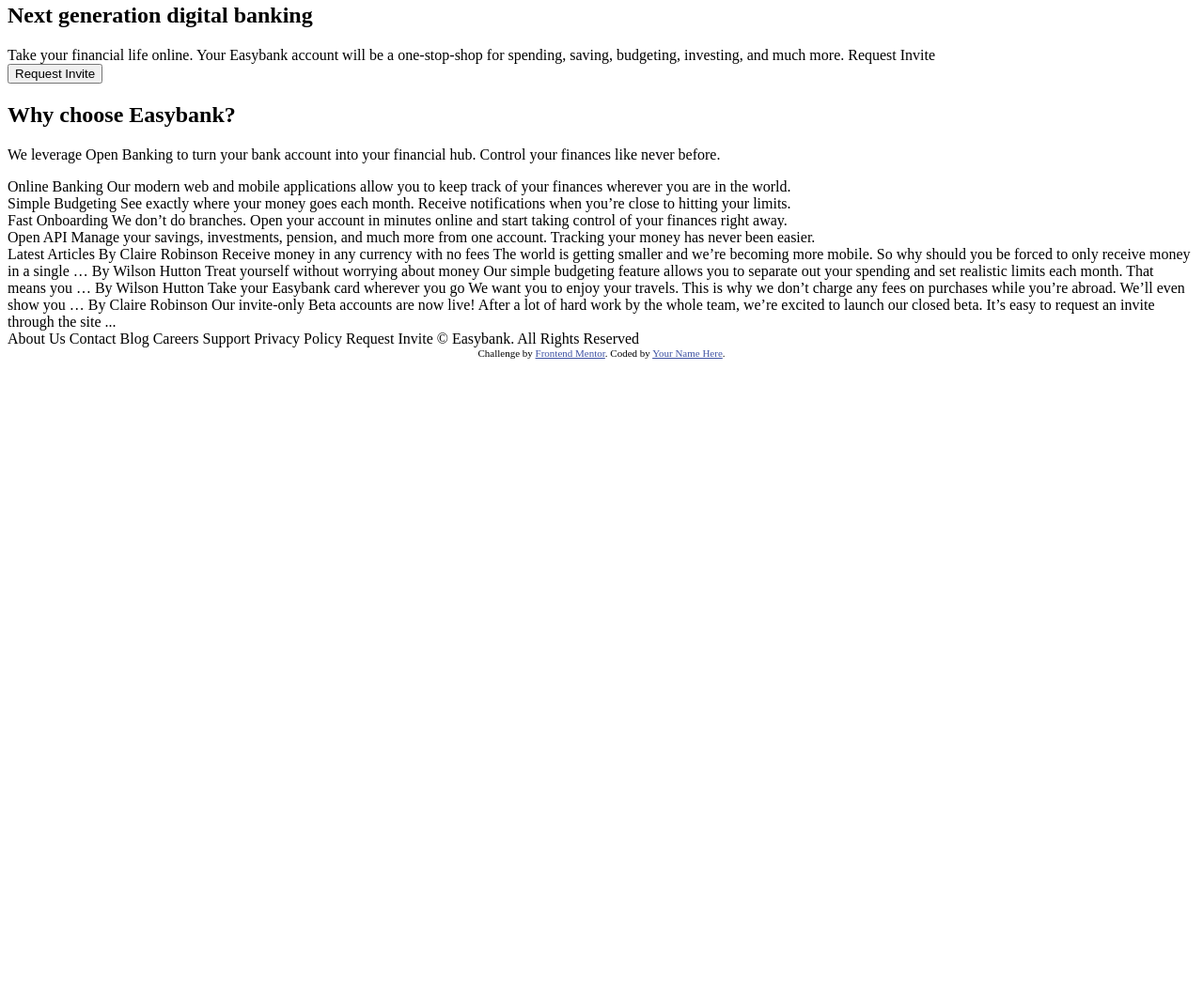
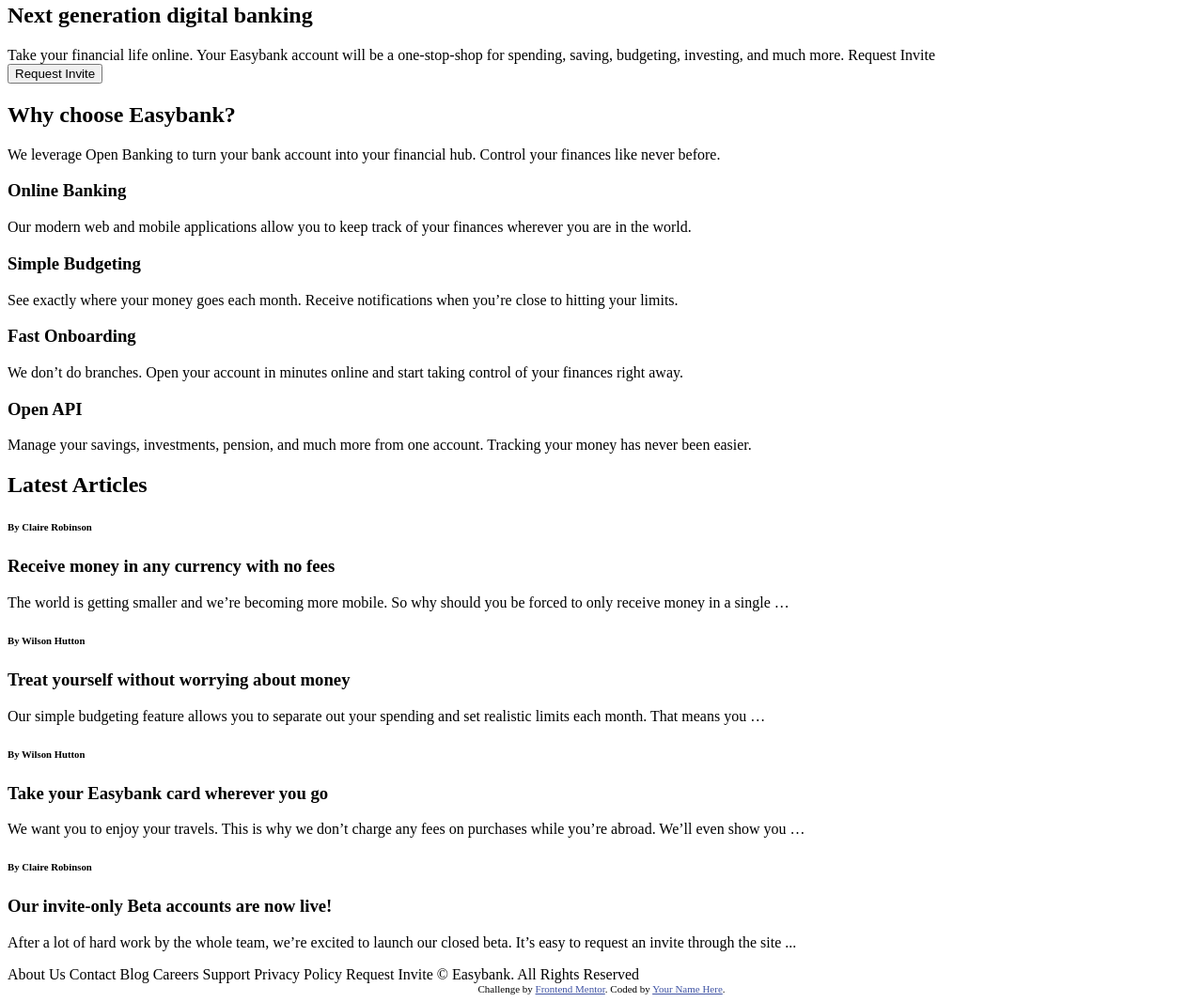
Before and after one commit to codein-looney/easybank-landing-page, a plain HTML site: page index.html in a window 1280 px wide. Shown: the part 192-1259 px from the top of the page at 94% size. Before the commit the page ends 800 px from the top, so only its background shows below. Drawn offline with Linux system fonts and the light colour scheme.

Commit message:
defined article structure

```diff
--- a/index.html
+++ b/index.html
@@ -59,51 +59,67 @@
       </div>
       <div class="flex-content">
         <div class="flex-blocks">
-          Online Banking
+          <h3 class="block-title">Online Banking</h3>
+          <p class="block-sub">
             Our modern web and mobile applications allow you to keep track of your finances
             wherever you are in the world.
+          </p>
         </div>
         <div class="flex-blocks">
-          Simple Budgeting
+          <h3 class="block-title">Simple Budgeting</h3>
+          <p class="block-sub">
             See exactly where your money goes each month. Receive notifications when you’re
             close to hitting your limits.
+          </p>
         </div>
         <div class="flex-blocks">
-          Fast Onboarding
+          <h3 class="block-title">Fast Onboarding</h3>
+          <p class="block-sub">
             We don’t do branches. Open your account in minutes online and start taking control
             of your finances right away.
+          </p>
         </div>
         <div class="flex-blocks">
-          Open API
+          <h3 class="block-title">Open API</h3>
+          <p class="block-sub">
             Manage your savings, investments, pension, and much more from one account. Tracking
             your money has never been easier.
+          </p>
         </div>
       </div>
     </section>
 
 
 
-    Latest Articles
-
-    By Claire Robinson
-    Receive money in any currency with no fees
+    <section class="articles">
+      <div class="article-boxes">
+        <h2 class="article-heading">Latest Articles</h2>
+        <h6 class="article-author">By Claire Robinson</h6>
+        <h3 class="article-title">Receive money in any currency with no fees</h3>
+        <p class="article-sub">
           The world is getting smaller and we’re becoming more mobile. So why should you be
           forced to only receive money in a single …
-
-    By Wilson Hutton
-    Treat yourself without worrying about money
+        </p>
+        <h6 class="article-author">By Wilson Hutton</h6>
+        <h3 class="article-title">Treat yourself without worrying about money</h3>
+        <p class="article-sub">
           Our simple budgeting feature allows you to separate out your spending and set
           realistic limits each month. That means you …
-
-    By Wilson Hutton
-    Take your Easybank card wherever you go
+        </p>
+        <h6 class="article-author">By Wilson Hutton</h6>
+        <h3 class="article-title">Take your Easybank card wherever you go</h3>
+        <p class="article-sub">
           We want you to enjoy your travels. This is why we don’t charge any fees on purchases
           while you’re abroad. We’ll even show you …
-
-    By Claire Robinson
-    Our invite-only Beta accounts are now live!
+        </p>
+        <h6 class="article-author">By Claire Robinson</h6>
+        <h3 class="article-title">Our invite-only Beta accounts are now live!</h3>
+        <p class="article-sub">
           After a lot of hard work by the whole team, we’re excited to launch our closed beta.
           It’s easy to request an invite through the site ...
+        </p>
+      </div>
+    </section>
   </main>
 
 
```
Lines whose indentation alone changed are shown as unchanged.
